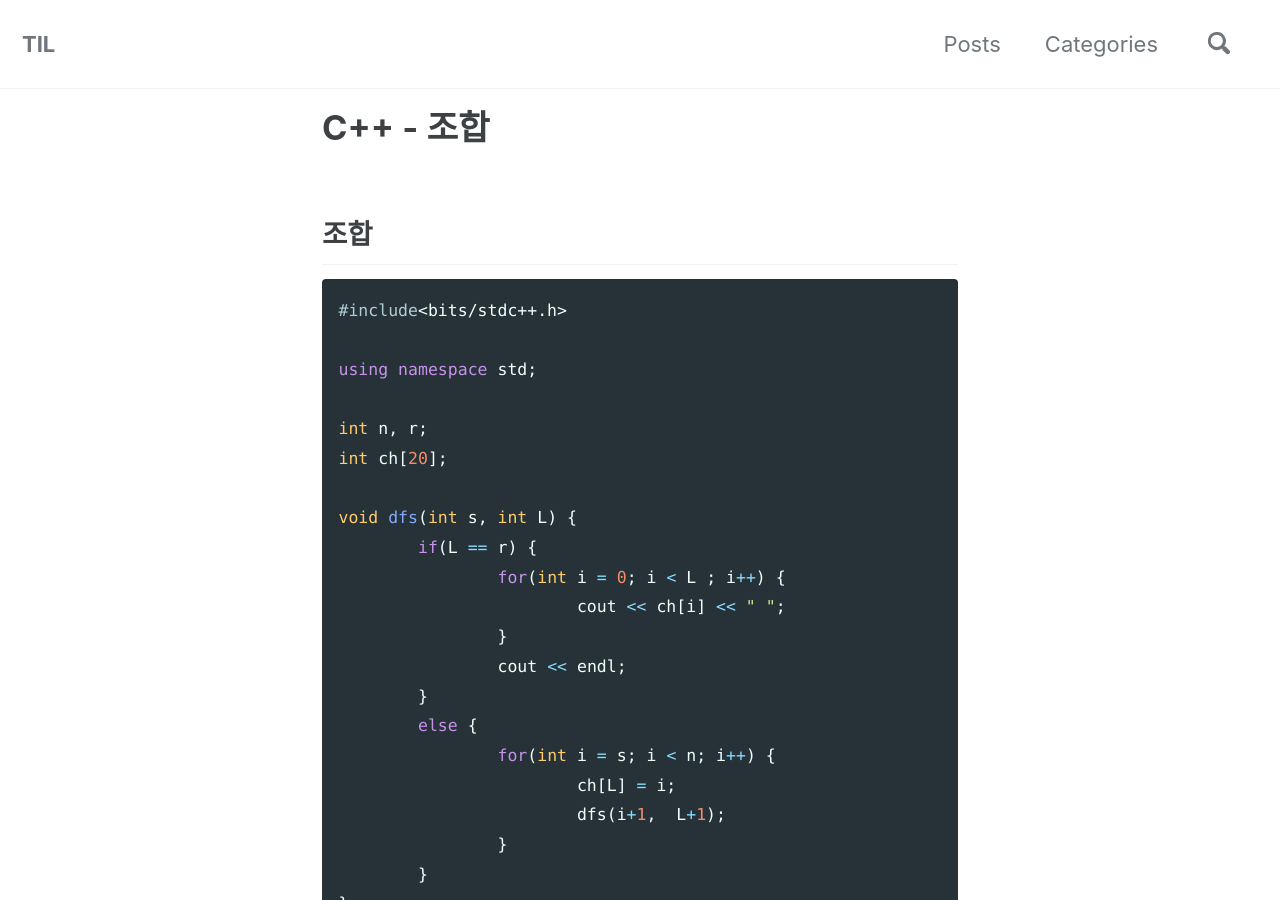
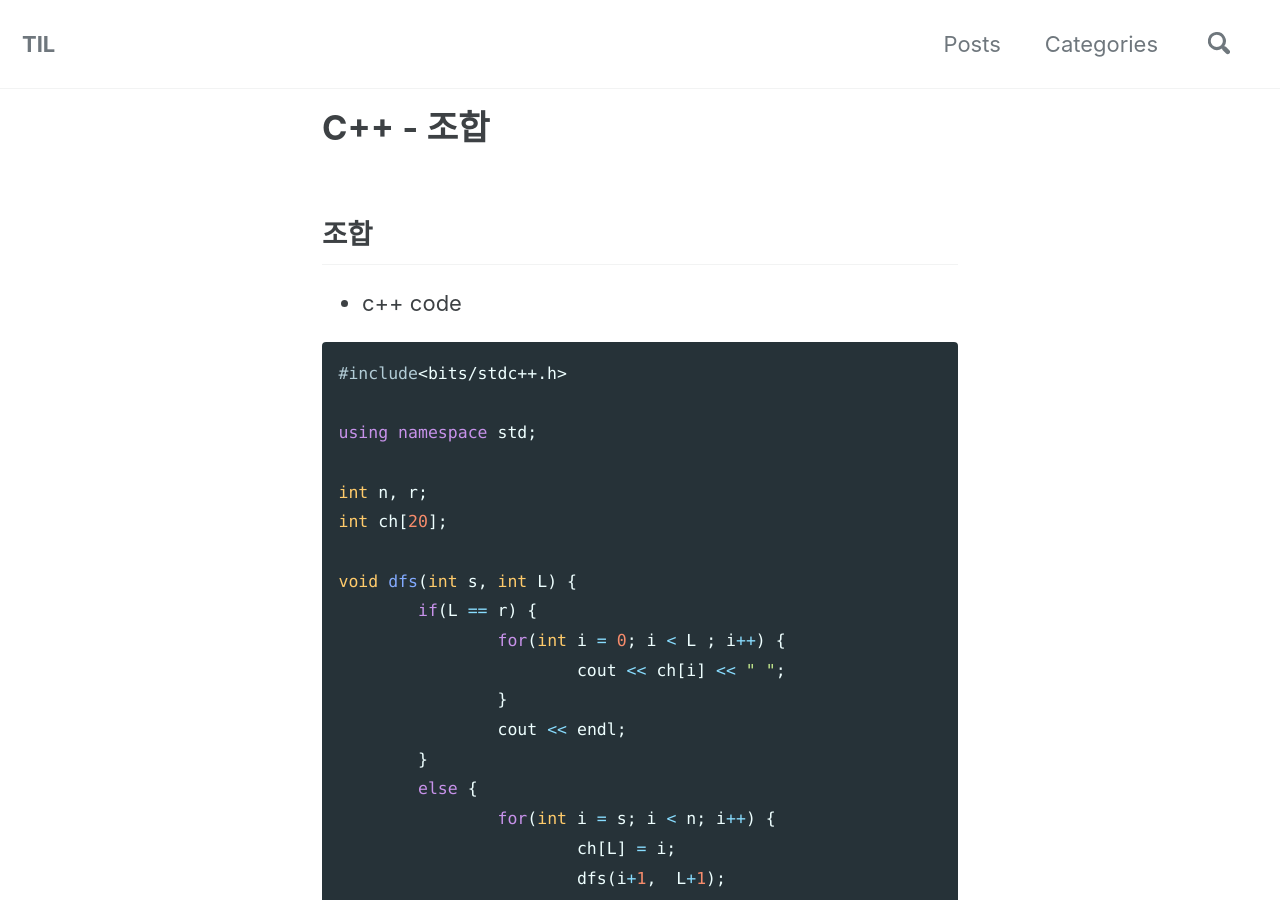
Before and after one commit to sujinsjlee/TIL, a Jekyll site: the page built from _posts/2021-07-23-C++_Combination.md, in a window 1280 px wide and 900 px high. Built offline with Jekyll 4.4.1, drawn with Linux system fonts in a browser that asks for light colours; cached includes are drawn as plain includes; nearby versions of some CDN libraries.

````diff
--- a/_posts/2021-07-23-C++_Combination.md
+++ b/_posts/2021-07-23-C++_Combination.md
@@ -7,6 +7,8 @@ tags:
 ---
 
 ## 조합
+
+- c++ code
 
 ```c++
 #include<bits/stdc++.h>
````
